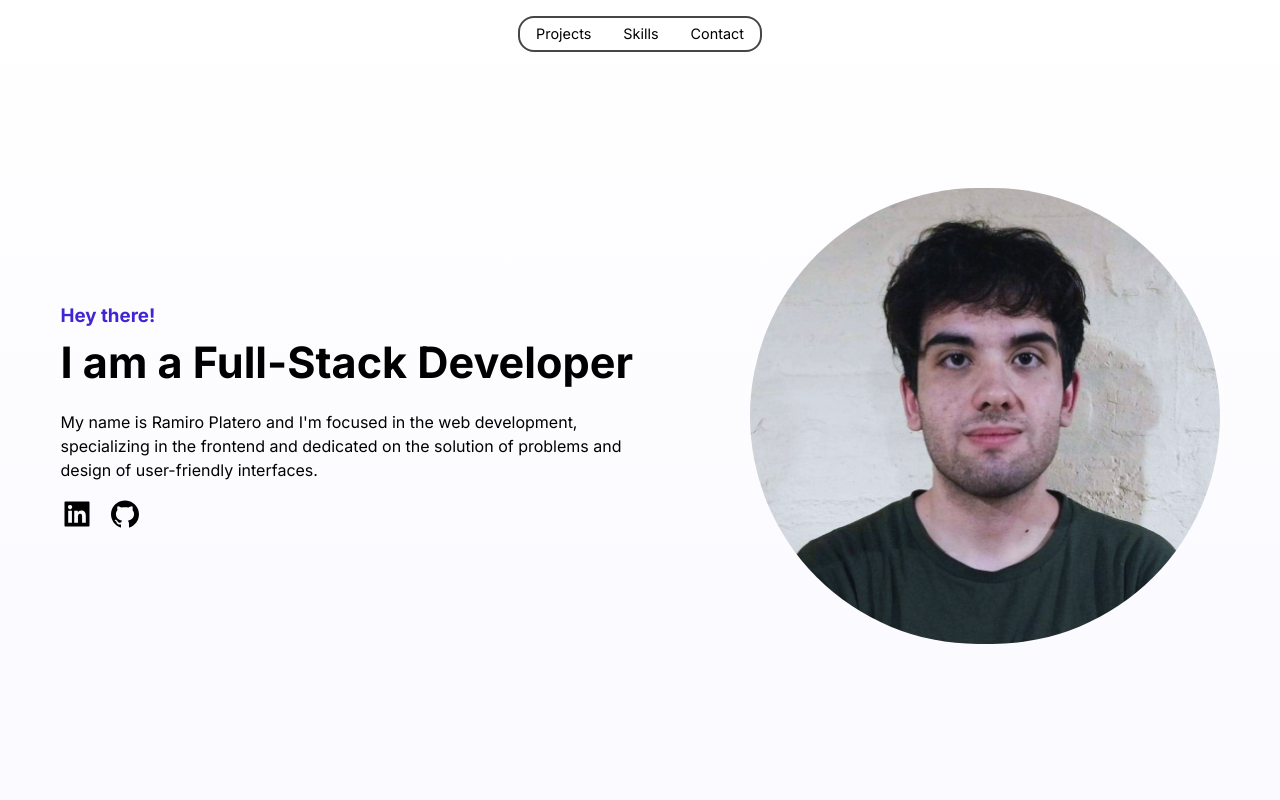
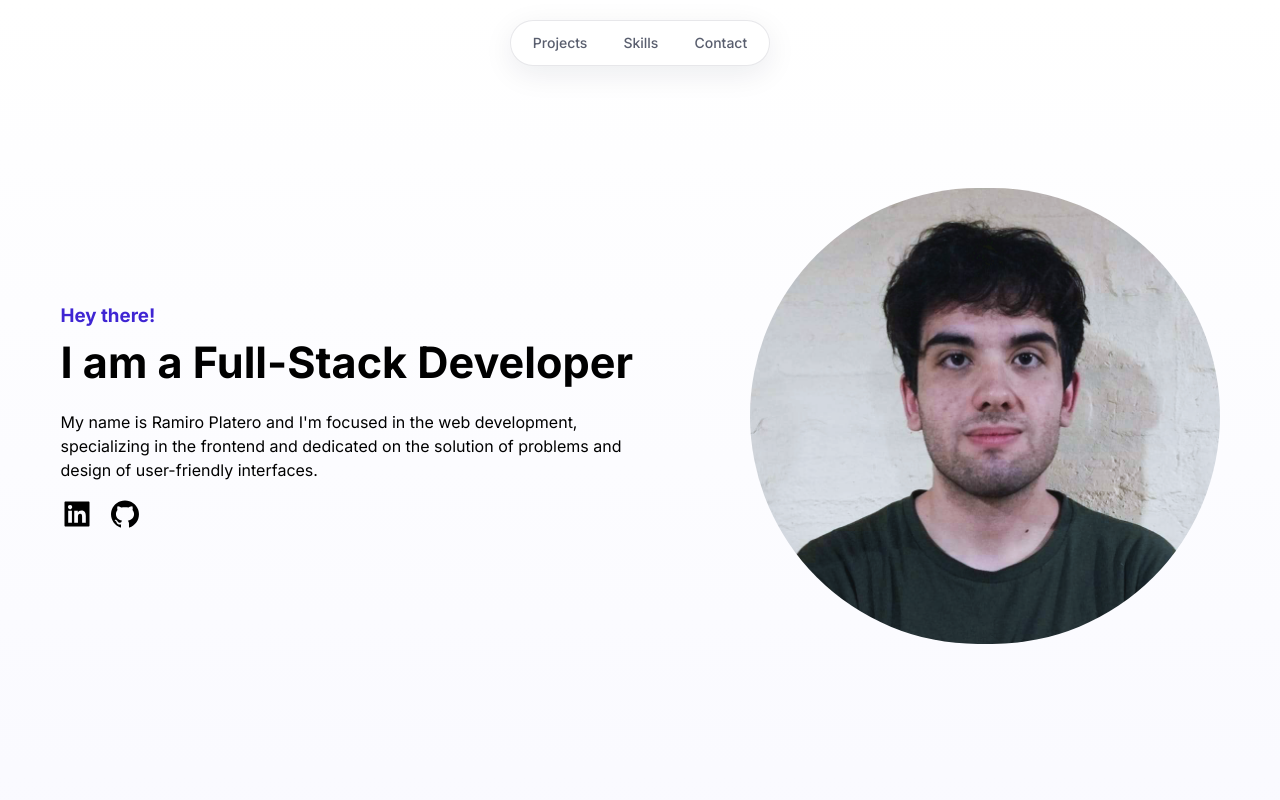
Before and after one commit to rami-platero/portfolio_frontend, a React (Vite) app: page / in a window 1280 px wide. Shown: the top 800 px of the page. Built offline with nearby package versions, Linux system fonts and the light colour scheme.

Commit message:
style(nav): modernize navbar design

```diff
--- a/src/components/Navigation/Navigation.jsx
+++ b/src/components/Navigation/Navigation.jsx
@@ -17,7 +17,7 @@ const menuAnimation = {
 };
 
 const linkClasses =
-  "cursor-pointer text-black no-underline transition duration-200 ease-in-out hover:text-blueviolet max-[780px]:hover:text-black";
+  "block cursor-pointer rounded-full px-4 py-1.5 text-sm font-medium text-darkcolor/70 no-underline transition-colors duration-200 hover:bg-lightblueviolet hover:text-darkcolor max-[780px]:px-3 max-[780px]:py-2 max-[780px]:text-base";
 
 const Navigation = () => {
   const { projectsRef, skillsRef, contactRef } = useContext(scrollContext);
@@ -47,19 +47,20 @@ const Navigation = () => {
 
   return (
     <header>
-      <nav className="fixed top-4 right-0 bottom-0 left-0 z-[9] mx-auto flex max-h-[30px] w-full max-w-fit items-center rounded-2xl border-2 border-[rgb(70,70,70)] bg-white p-4 backdrop-blur-[10px] select-none max-[780px]:top-0 max-[780px]:max-h-[50px] max-[780px]:max-w-full max-[780px]:flex-col max-[780px]:items-start max-[780px]:justify-center max-[780px]:rounded-none max-[780px]:border-none max-[780px]:bg-darkblueviolet">
+      <nav className="fixed top-5 right-0 left-0 z-[9] mx-auto flex w-full max-w-fit items-center rounded-full border border-darkcolor/10 bg-white p-1.5 shadow-[0_8px_30px_rgba(19,26,48,0.08)] select-none max-[780px]:top-0 max-[780px]:max-w-full max-[780px]:items-start max-[780px]:rounded-none max-[780px]:border-x-0 max-[780px]:border-t-0 max-[780px]:p-3 max-[780px]:shadow-none">
         <button
-          className="hidden cursor-pointer flex-col items-center border-none max-[780px]:flex"
+          className="hidden cursor-pointer items-center justify-center rounded-full p-2 text-darkcolor transition-colors duration-200 hover:bg-lightblueviolet max-[780px]:flex"
           onClick={handleButton}
+          aria-label="Toggle menu"
         >
           {isOpen ? (
-            <IoMdClose className="h-8 w-8 bg-darkblueviolet" />
+            <IoMdClose className="h-6 w-6" />
           ) : (
-            <GiHamburgerMenu className="h-8 w-8 bg-darkblueviolet" />
+            <GiHamburgerMenu className="h-6 w-6" />
           )}
         </button>
         <ul
-          className={`flex w-full list-none gap-8 text-[0.9rem] max-[780px]:absolute max-[780px]:top-[3.1rem] max-[780px]:left-0 max-[780px]:z-[-2] max-[780px]:flex-col max-[780px]:bg-blueviolet max-[780px]:p-4 max-[780px]:text-base max-[780px]:font-semibold ${menuAnimation[animationState]}`}
+          className={`flex w-full list-none items-center gap-1 max-[780px]:absolute max-[780px]:top-full max-[780px]:left-0 max-[780px]:mt-2 max-[780px]:w-full max-[780px]:flex-col max-[780px]:items-stretch max-[780px]:rounded-2xl max-[780px]:border max-[780px]:border-darkcolor/10 max-[780px]:bg-white max-[780px]:p-2 max-[780px]:shadow-[0_8px_30px_rgba(19,26,48,0.08)] ${menuAnimation[animationState]}`}
         >
           <li>
             <a
```
